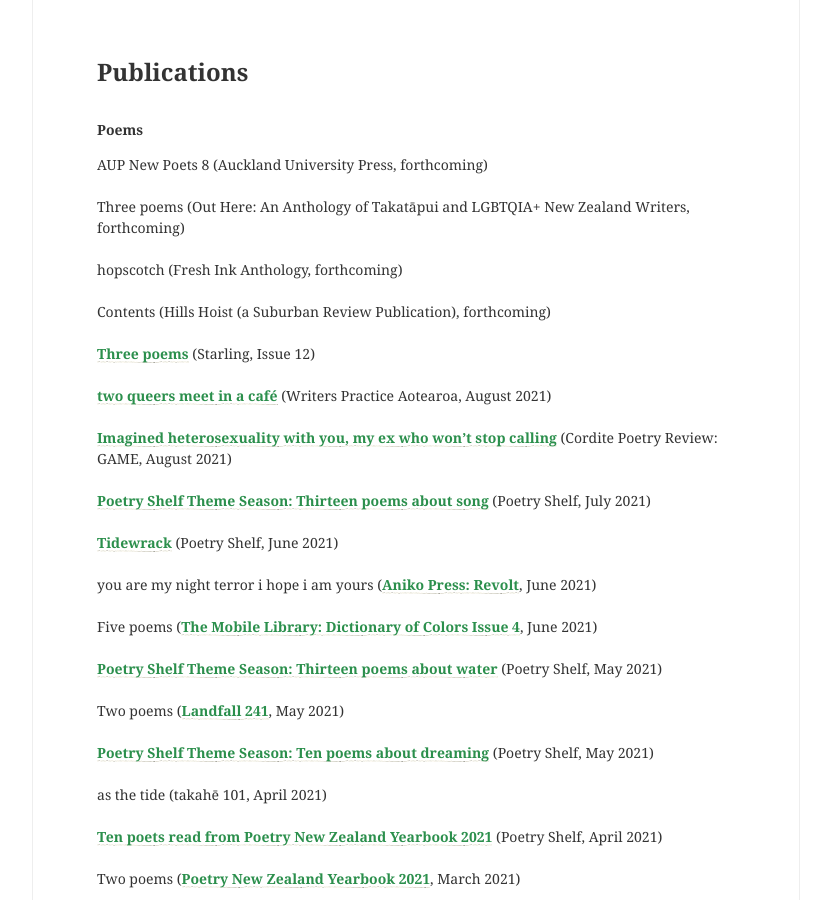
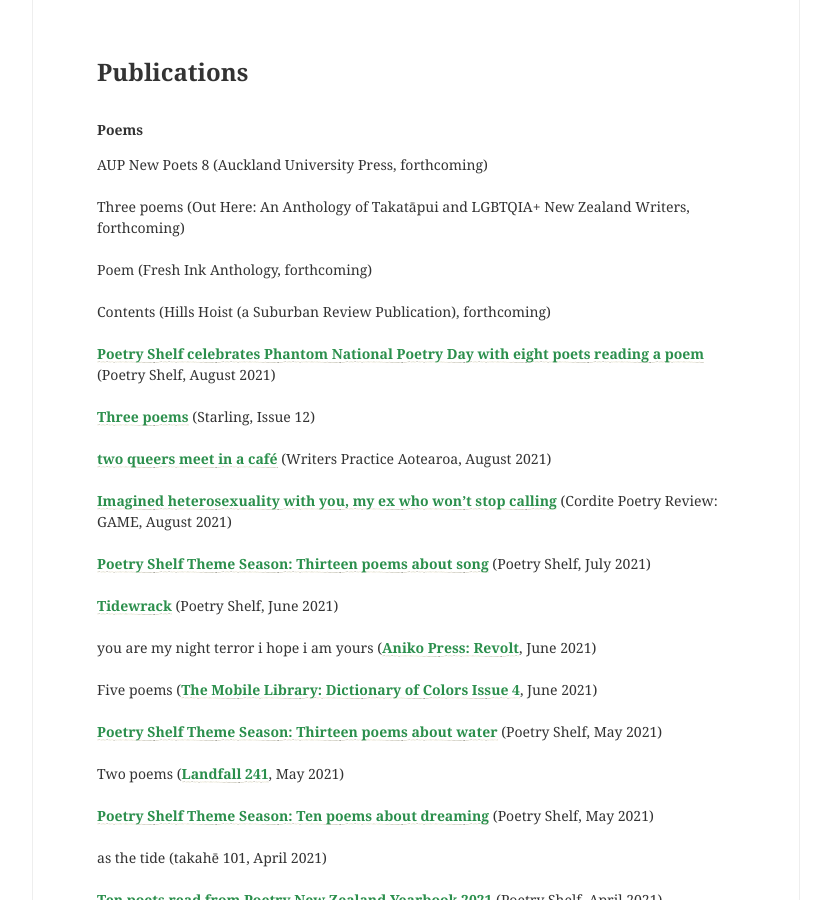
Before and after one commit to lilyholloway/lilyholloway.github.io, a Jekyll site: the page built from cv.md, in a window 1280 px wide and 900 px high, scrolled down 322 px. Shown: the whole window, without its empty margins (224-1055 px from the left). Built offline with Jekyll 4.4.1, drawn with Linux system fonts in a browser that asks for light colours; nearby versions of some CDN libraries.

Commit message:
Update cv.md

```diff
--- a/cv.md
+++ b/cv.md
@@ -10,9 +10,11 @@
 <br>
 Three poems (Out Here: An Anthology of Takatāpui and LGBTQIA+ New Zealand Writers, forthcoming)<br>
 <br>
-hopscotch (Fresh Ink Anthology, forthcoming)<br>
+Poem (Fresh Ink Anthology, forthcoming)<br>
 <br>
 Contents (Hills Hoist (a Suburban Review Publication), forthcoming)<br>
+<br>
+<b><a href="https://nzpoetryshelf.com/2021/08/27/poetry-shelf-celebrates-phantom-national-poetry-day-with-eight-poets-reading-a-poem/">Poetry Shelf celebrates Phantom National Poetry Day with eight poets reading a poem</a></b> (Poetry Shelf, August 2021)<br>
 <br>
 <b><a href="https://www.starlingmag.com/issue-12/lily-holloway">Three poems</a></b> (Starling, Issue 12)<br>
 <br>
```
